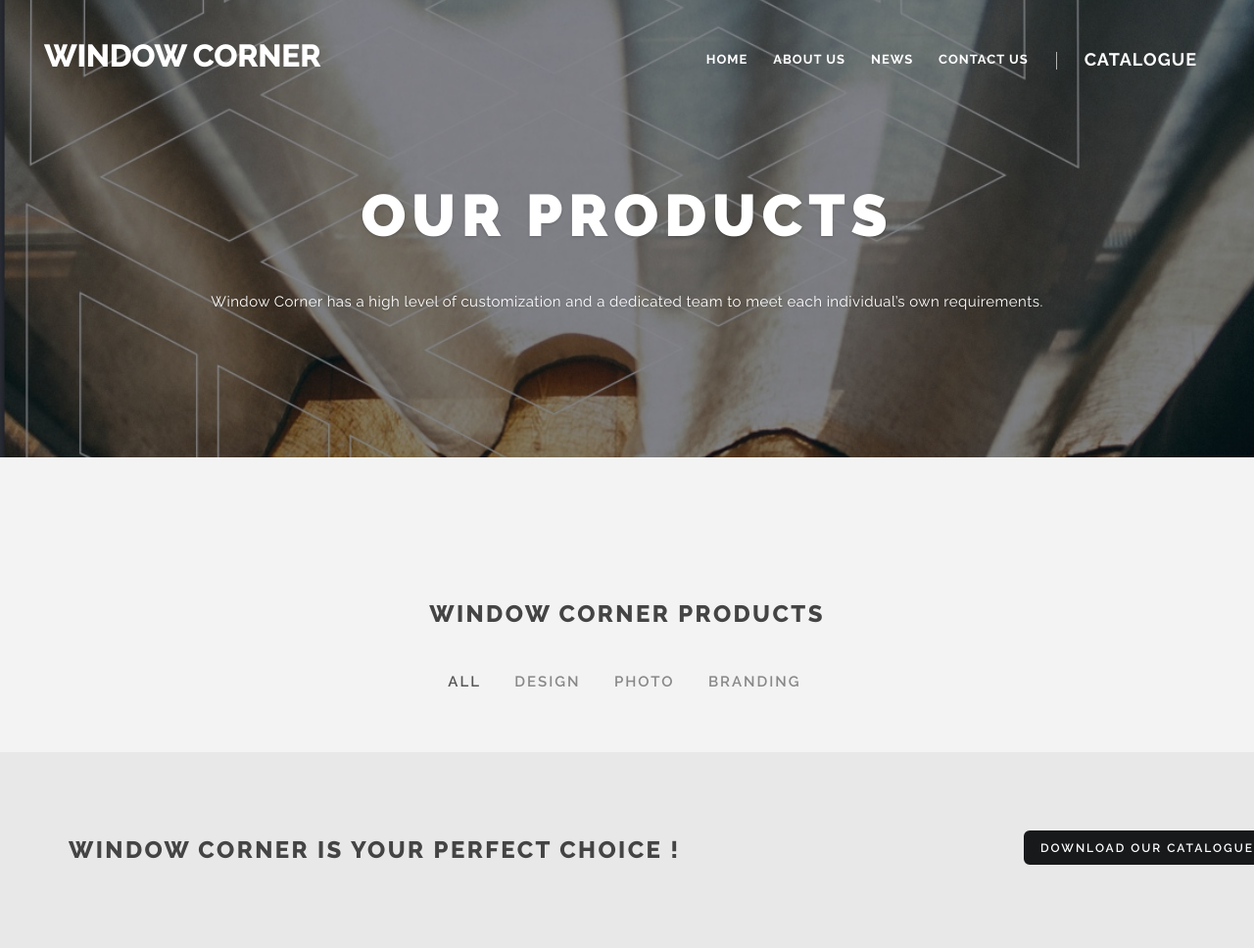
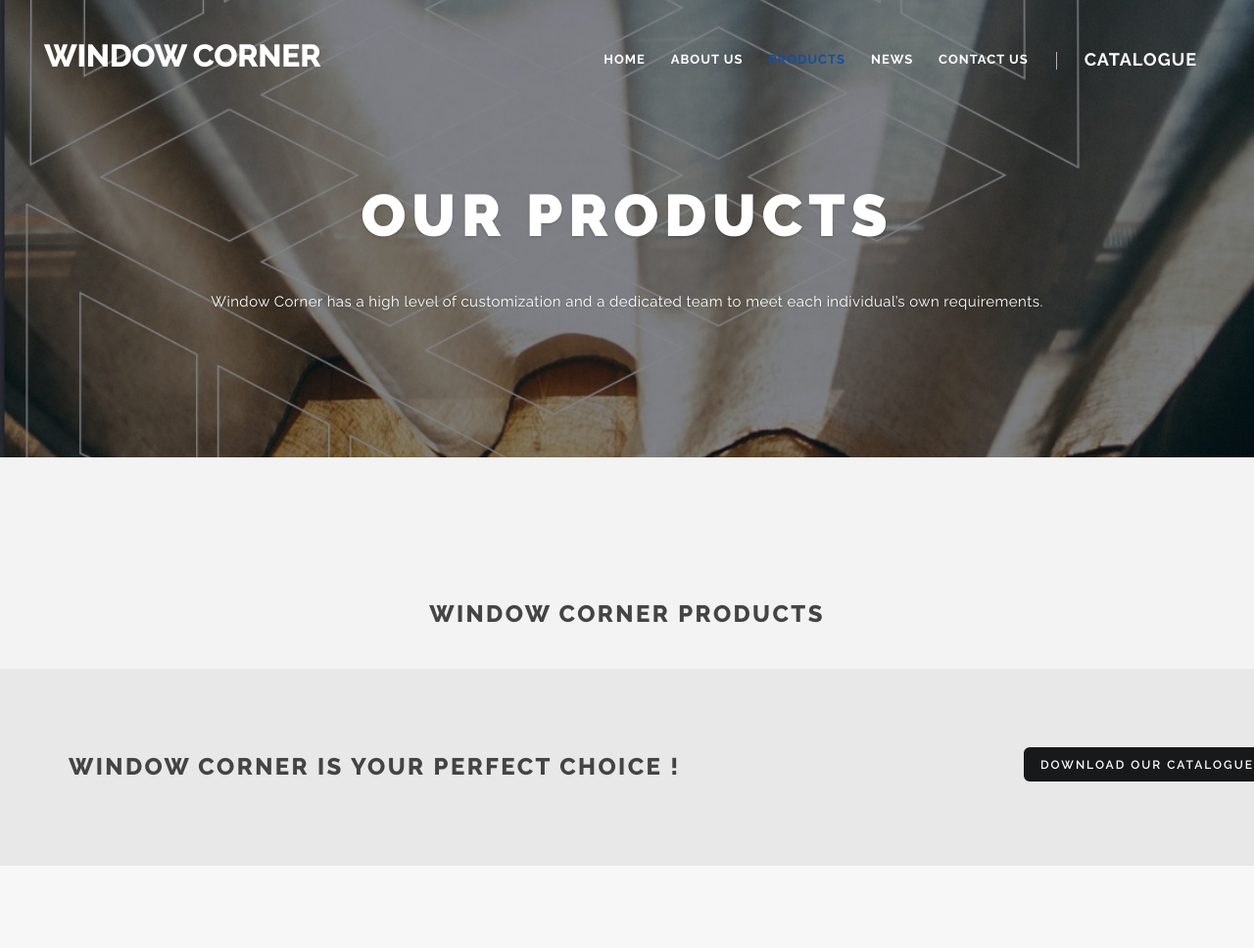
Before and after one commit to ma7aziz/window-corner, a Django app: page /products in a window 1280 px wide. Shown: the top 968 px of the page at 98% size. Run offline with Django 3.2, Linux system fonts and the light colour scheme; data that the repository does not hold is empty; some libraries are stand-ins or nearby versions.

Commit message:
finished products/ nav bar

```diff
--- a/core/views.py
+++ b/core/views.py
@@ -6,7 +6,8 @@ from .models import Post, Product
 
 def index(request):
     posts = Post.objects.all().order_by('-timestamp')[:3]
-    return render(request, 'core/index.html', {'posts': posts})
+    products = Product.objects.all()
+    return render(request, 'core/index.html', {'posts': posts, 'products': products})
 
 
 def about(request):
--- a/templates/base.html
+++ b/templates/base.html
@@ -46,19 +46,22 @@
             <div class="collapse navbar-collapse navbar-main-collapse">
                 <ul class="nav navbar-nav navbar-left">
                     <li class="hidden"><a href="#page-top"></a></li>
-                    <li><a href="{%url 'index' %}">Home <span class="caret"></span></a>
+                    <li><a href="{%url 'index' %}">Home </a>
 
                     </li>
-                    <li><a href="{%url 'about' %}">About Us <span class="caret"></span></a>
+                    <li><a href="{%url 'about' %}">About Us </a>
 
                     </li>
-                    <!-- <li><a href="#">Products<span class="caret"></span></a>
+                    <li><a href="{%url 'products' %}">Products</a>
+
+                    </li>
+                    <!-- <li><a href="#">Products</a>
                     </li> -->
-                    <li><a href="{% url 'news' %}">News <span class="caret"></span></a>
+                    <li><a href="{% url 'news' %}">News </a>
 
                     </li>
 
-                    <li><a href="{% url 'contact' %}">Contact Us <span class="caret"></span></a>
+                    <li><a href="{% url 'contact' %}">Contact Us </a>
 
                     </li>
                     <li class="menu-divider visible-lg">&nbsp;</li>
--- a/templates/products/products.html
+++ b/templates/products/products.html
@@ -16,12 +16,12 @@
         <div class="row">
             <div class="col-sm-10 col-sm-offset-1">
                 <h3>Window Corner Products </h3>
-                <ul class="portfolio-sorting list-inline text-center">
+                <!-- <ul class="portfolio-sorting list-inline text-center">
                     <li><a href="portfolio-single.html" data-group="all" class="active">All</a></li>
                     <li><a href="portfolio-single.html" data-group="design">Design</a></li>
                     <li><a href="portfolio-single.html" data-group="photo">Photo</a></li>
                     <li><a href="portfolio-single.html" data-group="branding">Branding</a></li>
-                </ul>
+                </ul> -->
             </div>
         </div>
     </div>
```
